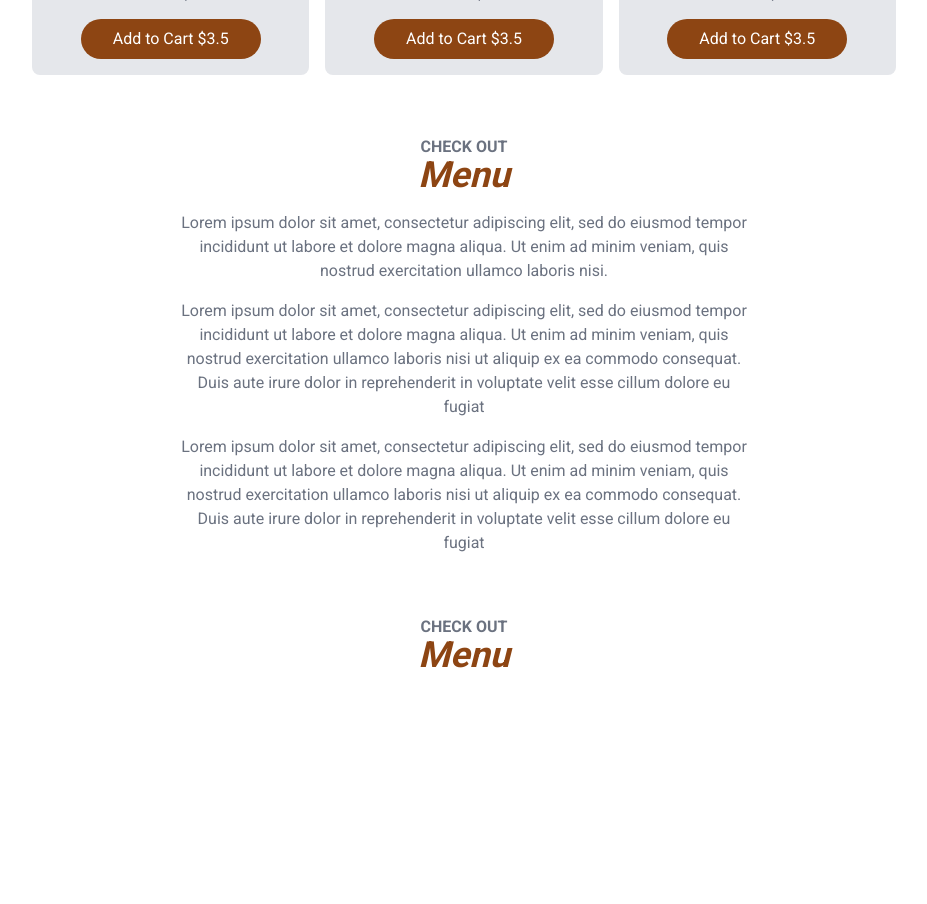
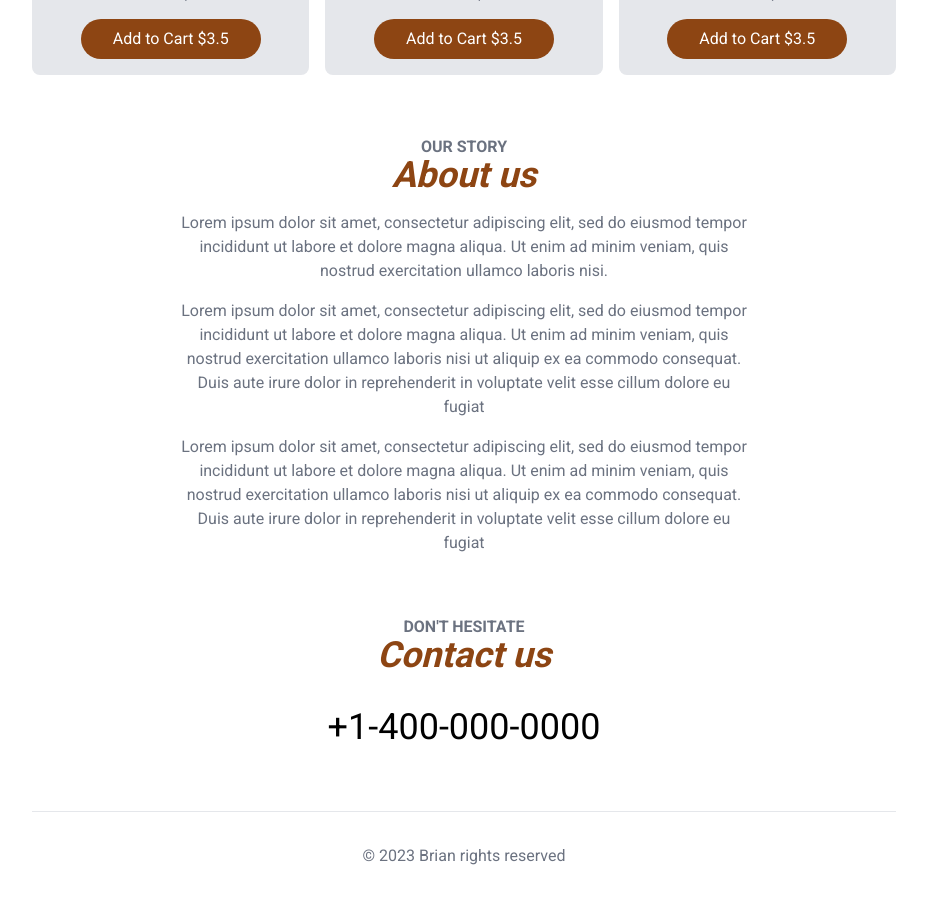
Before and after one commit to BrianChen027/Online_Order_APP, a Next.js app: page / in a window 1280 px wide. Shown: the part 1480-2384 px from the top of the page, without its empty margins (176-1103 px from the left). Before the commit the page ends 2203 px from the top, so only its background shows below. Built offline with nearby package versions, Linux system fonts and the light colour scheme.

Commit message:
Basic Home page finish

```diff
--- a/src/app/components/layout/SectionHeaders.js
+++ b/src/app/components/layout/SectionHeaders.js
@@ -1,8 +1,8 @@
 export default function SectionHeaders({subHeader,mainHeader}){
     return (
         <>
-            <h3 className="uppercase text-gray-500 font-semibold leading-4">Check out</h3>
-            <h2 className="text-coffee font-bold text-4xl italic">Menu</h2>
+            <h3 className="uppercase text-gray-500 font-semibold leading-4">{subHeader}</h3>
+            <h2 className="text-coffee font-bold text-4xl italic">{mainHeader}</h2>
         </>
     );
 }
--- a/src/app/page.js
+++ b/src/app/page.js
@@ -39,8 +39,15 @@ export default function Home() {
         <SectionHeaders
           subHeader={'Don\'t hesitate'}
           mainHeader={'Contact us'} />
-        <a className="text-4xl" herf=""></a>
+          <div className='mt-8'>
+            <a className="text-4xl" herf="tel:+1-400-000-0000">+1-400-000-0000</a>
+          </div>
+
       </section>
+
+      <footer className='border-t p-8 text-center text-gray-500 mt-16'>
+        &copy; 2023 Brian rights reserved
+      </footer>
     </>
   )
 }
```
